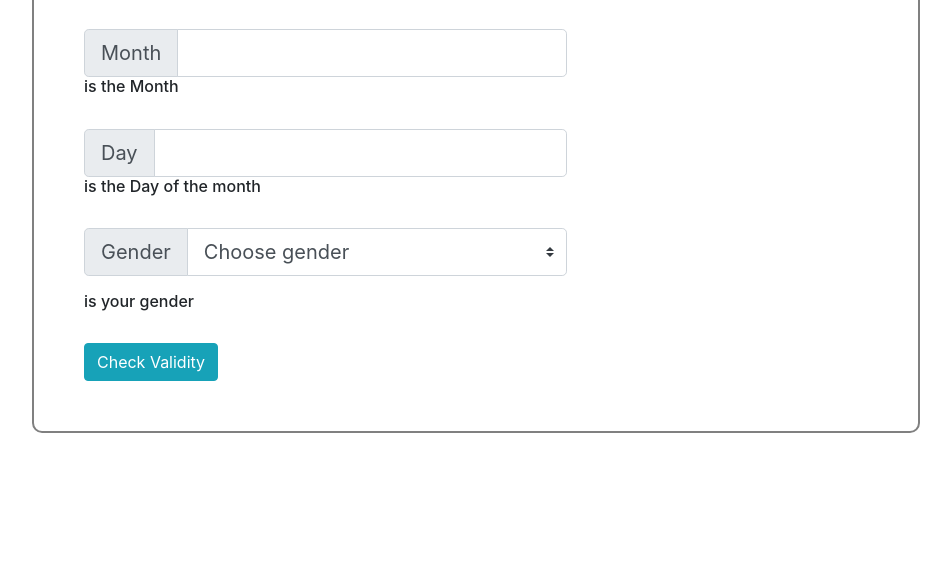
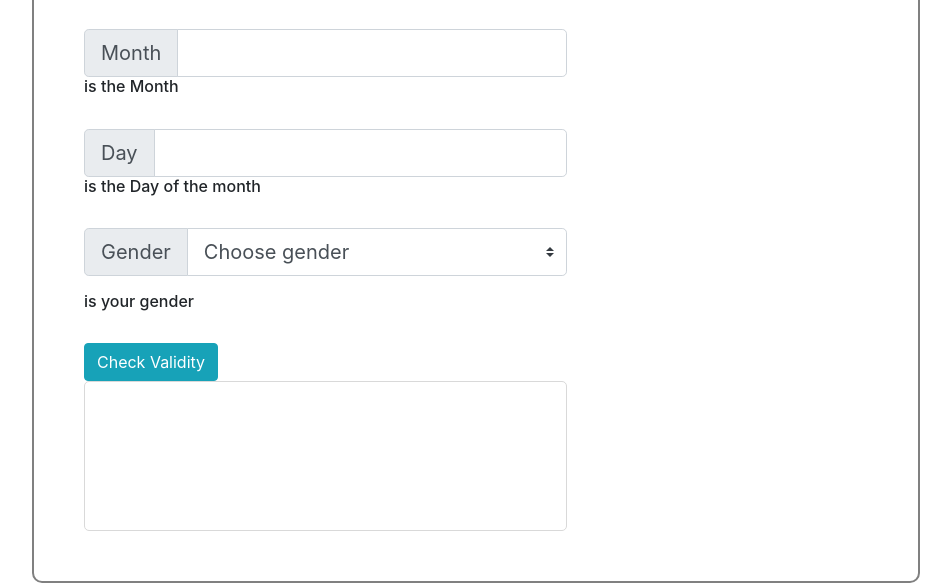
Before and after one commit to philip-bbaale/Akan-Names, a plain HTML site: page index.html in a window 1280 px wide. Shown: the part 545-1128 px from the top of the page, without its empty margins (164-1115 px from the left). Before the commit the page ends 978 px from the top, so only its background shows below. Drawn offline with Linux system fonts and the light colour scheme.

Commit message:
adding answer div

```diff
--- a/index.html
+++ b/index.html
@@ -64,11 +64,11 @@
           </div>
           <h6>is your gender</h6><br>
           <button type="button" class="btn btn-info" id="result" onclick="akanNameFind();">Check Validity</button><br>
-          <!--div class="result_box">
+          <div class="result_box">
               <h5 id="answer"></h5>
           </div>
 
-        </div-->
+        </div>
       </div>
     </div>
   </body>
```
